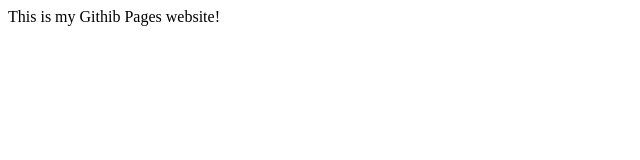
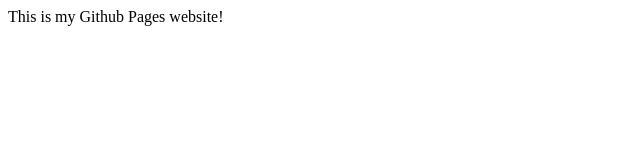
Before and after one commit to krhymesTG/krhymestg.github.io, a plain HTML site: page index.html in a window 1280 px wide. Shown: the full height of the page, 0-640 px from the left. Drawn offline with Linux system fonts and the light colour scheme.

Commit message:
Spelling Change

```diff
--- a/index.html
+++ b/index.html
@@ -6,6 +6,6 @@
         </title>
     </head>
     <body>
-        This is my Githib Pages website!
+        This is my Github Pages website!
     </body>
 </html>
```
